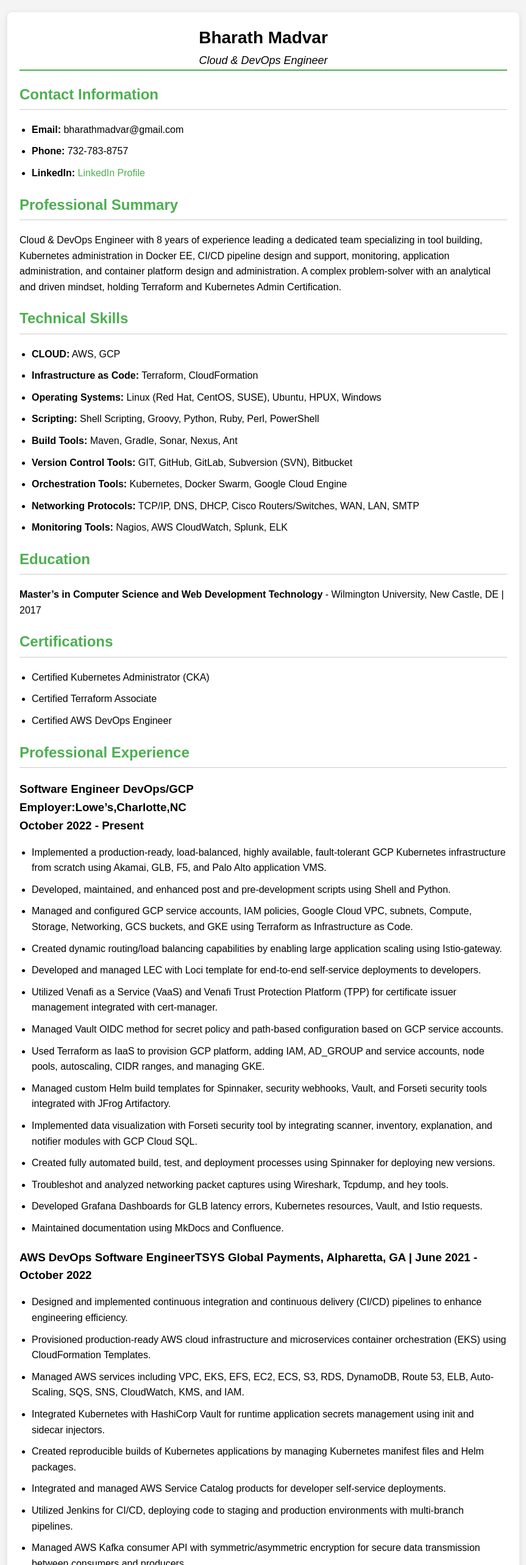
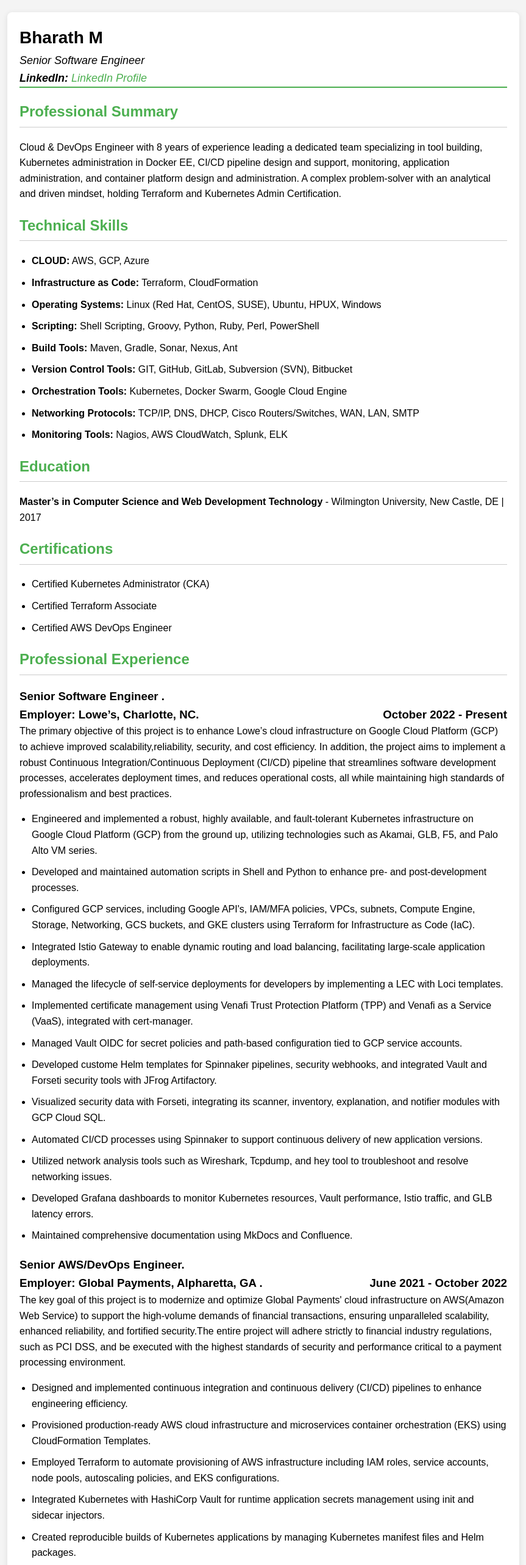
Before and after one commit to Bharath420/resume, a React (Create React App) app: page / in a window 1280 px wide. Shown: the top 2566 px of the page at 61% size, without its empty margins (208-1071 px from the left). Built offline with nearby package versions, Linux system fonts and the light colour scheme.

Commit message:
Initial commit

```diff
--- a/src/App.css
+++ b/src/App.css
@@ -17,7 +17,7 @@
 }
 
 .header {
-  text-align: center;
+  text-align: left;
   border-bottom: 2px solid #4CAF50;
   margin-bottom: 20px;
 }
--- a/src/App.js
+++ b/src/App.js
@@ -5,18 +5,10 @@
   return (
     <div className="resume-container">
 <header className="header">
-        <h1>Bharath Madvar</h1>
-        <p>Cloud & DevOps Engineer</p>
+  <h1>Bharath M</h1>
+  <p>Senior Software Engineer</p>
+  <p><strong>LinkedIn:</strong> <a href="https://www.linkedin.com/in/bharath-madvar-230a03271/" target="_blank" rel="noopener noreferrer">LinkedIn Profile</a></p>
 </header>
-
-      <section className="contact-info">
-        <h2>Contact Information</h2>
-        <ul>
-          <li><strong>Email:</strong> bharathmadvar@gmail.com</li>
-          <li><strong>Phone:</strong> 732-783-8757</li>
-          <li><strong>LinkedIn:</strong> <a href="https://www.linkedin.com/in/bharath-madvar-230a03271/" target="_blank" rel="noopener noreferrer">LinkedIn Profile</a></li>
-        </ul>
-      </section>
 
     <section className="professional-summary">
     <h2>Professional Summary</h2>
@@ -31,7 +23,7 @@
       <section className="technical-skills">
         <h2>Technical Skills</h2>
         <ul>
-          <li><strong>CLOUD:</strong> AWS, GCP</li>
+          <li><strong>CLOUD:</strong> AWS, GCP, Azure</li>
           <li><strong>Infrastructure as Code:</strong> Terraform, CloudFormation</li>
           <li><strong>Operating Systems:</strong> Linux (Red Hat, CentOS, SUSE), Ubuntu, HPUX, Windows</li>
           <li><strong>Scripting:</strong> Shell Scripting, Groovy, Python, Ruby, Perl, PowerShell</li>
@@ -60,35 +52,47 @@
     <section className="experience">
     <h2>Professional Experience</h2>
     <div className="job">
-        <h3>Software Engineer DevOps/GCP</h3>
-        <h3><strong>Employer:Lowe’s,Charlotte,NC</strong></h3>
-        <h3><span> October 2022 - Present</span></h3>
+    <h3>Senior Software Engineer .</h3>
+    <h3>
+    <strong>Employer: Lowe’s, Charlotte, NC.
+    <span style={{ float: 'right' }}>October 2022 - Present</span>
+    </strong>
+    </h3>
+    <p>The primary objective of this project is to enhance Lowe’s
+     cloud infrastructure on Google Cloud Platform (GCP) to achieve improved scalability,reliability, security, and cost efficiency.
+     In addition, the project aims to implement a robust Continuous Integration/Continuous Deployment (CI/CD) pipeline that streamlines software development processes, accelerates deployment times, and reduces operational costs,
+     all while maintaining high standards of professionalism and best practices.</p>
           <ul>
-            <li>Implemented a production-ready, load-balanced, highly available, fault-tolerant GCP Kubernetes infrastructure from scratch using Akamai, GLB, F5, and Palo Alto application VMS.</li>
-            <li>Developed, maintained, and enhanced post and pre-development scripts using Shell and Python.</li>
-            <li>Managed and configured GCP service accounts, IAM policies, Google Cloud VPC, subnets, Compute, Storage, Networking, GCS buckets, and GKE using Terraform as Infrastructure as Code.</li>
-            <li>Created dynamic routing/load balancing capabilities by enabling large application scaling using Istio-gateway.</li>
-            <li>Developed and managed LEC with Loci template for end-to-end self-service deployments to developers.</li>
-            <li>Utilized Venafi as a Service (VaaS) and Venafi Trust Protection Platform (TPP) for certificate issuer management integrated with cert-manager.</li>
-            <li>Managed Vault OIDC method for secret policy and path-based configuration based on GCP service accounts.</li>
-            <li>Used Terraform as IaaS to provision GCP platform, adding IAM, AD_GROUP and service accounts, node pools, autoscaling, CIDR ranges, and managing GKE.</li>
-            <li>Managed custom Helm build templates for Spinnaker, security webhooks, Vault, and Forseti security tools integrated with JFrog Artifactory.</li>
-            <li>Implemented data visualization with Forseti security tool by integrating scanner, inventory, explanation, and notifier modules with GCP Cloud SQL.</li>
-            <li>Created fully automated build, test, and deployment processes using Spinnaker for deploying new versions.</li>
-            <li>Troubleshot and analyzed networking packet captures using Wireshark, Tcpdump, and hey tools.</li>
-            <li>Developed Grafana Dashboards for GLB latency errors, Kubernetes resources, Vault, and Istio requests.</li>
-            <li>Maintained documentation using MkDocs and Confluence.</li>
+          <li>Engineered and implemented a robust, highly available, and fault-tolerant Kubernetes infrastructure on Google Cloud Platform (GCP) from the ground up, utilizing technologies such as Akamai, GLB, F5, and Palo Alto VM series.</li>
+          <li>Developed and maintained automation scripts in Shell and Python to enhance pre- and post-development processes.</li>
+          <li>Configured GCP services, including Google API's, IAM/MFA policies, VPCs, subnets, Compute Engine, Storage, Networking, GCS buckets, and GKE clusters using Terraform for Infrastructure as Code (IaC).</li>
+          <li>Integrated Istio Gateway to enable dynamic routing and load balancing, facilitating large-scale application deployments.</li>
+          <li>Managed the lifecycle of self-service deployments for developers by implementing a LEC with Loci templates.</li>
+          <li>Implemented certificate management using Venafi Trust Protection Platform (TPP) and Venafi as a Service (VaaS), integrated with cert-manager.</li>
+          <li>Managed Vault OIDC for secret policies and path-based configuration tied to GCP service accounts.</li>
+          <li>Developed custome Helm templates for Spinnaker pipelines, security webhooks, and integrated Vault and Forseti security tools with JFrog Artifactory.</li>
+          <li>Visualized security data with Forseti, integrating its scanner, inventory, explanation, and notifier modules with GCP Cloud SQL.</li>
+          <li>Automated CI/CD processes using Spinnaker to support continuous delivery of new application versions.</li>
+          <li>Utilized network analysis tools such as Wireshark, Tcpdump, and hey tool to troubleshoot and resolve networking issues.</li>
+          <li>Developed Grafana dashboards to monitor Kubernetes resources, Vault performance, Istio traffic, and GLB latency errors.</li>
+          <li>Maintained comprehensive documentation using MkDocs and Confluence.</li>
           </ul>
       </div>
 
         <div className="job">
+          <h3>Senior AWS/DevOps Engineer.</h3>
           <h3>
-          <p> AWS DevOps Software Engineer
-          <span>TSYS Global Payments, Alpharetta, GA | June 2021 - October 2022</span> </p> </h3>
+            <strong>Employer: Global Payments, Alpharetta, GA .
+            <span style={{ float: 'right' }}>June 2021 - October 2022</span>
+            </strong>
+        </h3>
+        <p>The key goal of this project is to modernize and optimize Global Payments' cloud infrastructure on AWS(Amazon Web Service) to support the high-volume demands of financial transactions,
+          ensuring unparalleled scalability, enhanced reliability, and fortified security.The entire project will adhere strictly to financial industry regulations, such as PCI DSS,
+          and be executed with the highest standards of security and performance critical to a payment processing environment.</p>
           <ul>
             <li>Designed and implemented continuous integration and continuous delivery (CI/CD) pipelines to enhance engineering efficiency.</li>
             <li>Provisioned production-ready AWS cloud infrastructure and microservices container orchestration (EKS) using CloudFormation Templates.</li>
-            <li>Managed AWS services including VPC, EKS, EFS, EC2, ECS, S3, RDS, DynamoDB, Route 53, ELB, Auto-Scaling, SQS, SNS, CloudWatch, KMS, and IAM.</li>
+            <li>Employed Terraform to automate provisioning of AWS infrastructure including IAM roles, service accounts, node pools, autoscaling policies, and EKS configurations.</li>
             <li>Integrated Kubernetes with HashiCorp Vault for runtime application secrets management using init and sidecar injectors.</li>
             <li>Created reproducible builds of Kubernetes applications by managing Kubernetes manifest files and Helm packages.</li>
             <li>Integrated and managed AWS Service Catalog products for developer self-service deployments.</li>
@@ -100,37 +104,52 @@
         </div>
 
         <div className="job">
-        <h3><p>AWS/GCP Cloud Engineer at <span>Object Computing, Inc., Saint Louis, MO | March 2019 - May 2021</span> </p></h3>
+  <h3>Cloud Infrastructure Engineer</h3>
+  <h3>
+    <strong>
+      Employer: Object Computing, Inc., Saint Louis, Missouri.
+      <span style={{ float: 'right' }}> March 2018 - May 2021</span> </strong>
+      </h3>
+    <p>As a Cloud Infrastructure Engineer at Object Computing, Inc., I successfully managed and optimized cloud environments for multiple high-profile clients, including Boeing and the North Dakota Department of Health. My role involved leveraging Infrastructure as Code (IaC) principles, implementing CI/CD pipelines, and orchestrating containerization strategies,
+      all while ensuring compliance and enhancing operational efficiency.</p>
+  <h3 style={{ marginTop: '10px' }}>
+    <strong>Clients: Boeing</strong>
+  </h3>
   <ul>
-            <li>Designed and implemented CI/CD pipelines using Jenkins and GitLab CI/CD.</li>
-            <li>Managed Infrastructure as Code (IaC) with Terraform and CloudFormation for cloud resource provisioning, including EC2 instances, S3 buckets, and RDS databases.</li>
-            <li>Managed AWS services such as VPC, EC2, ECS, S3, RDS, DynamoDB, EFS, Route53, ELB, Auto-Scaling, SQS, SNS, CloudWatch, KMS, and IAM.</li>
-            <li>Configured and managed Docker and Kubernetes containerization platforms, including Docker images and Kubernetes resources.</li>
-            <li>Utilized monitoring and logging tools like Prometheus, Grafana, ELK Stack, and AWS CloudWatch.</li>
+    <li>Managed Infrastructure as Code (IaC) using CloudFormation Templates for provisioning and automating AWS resources, ensuring consistent and repeatable environments while reducing manual intervention.</li>
+    <li>Utilized CloudFormation to define, deploy, and update infrastructure stacks, enhancing scalability, resource tracking, and version control for infrastructure deployments.</li>
+    <li>Configured and managed Docker images for containerization on Elastic Kubernetes Service (EKS), overseeing both Docker cosmos image creation and Kubernetes resource management.</li>
+    <li>Created monitoring Grafana dashboards for all production clusters by integrating cluster API.</li>
     <li>Collaborated with cross-functional teams to deliver high-quality software releases.</li>
   </ul>
+
+  <h3 style={{ marginTop: '10px' }}>
+    <strong>North Dakota Department of Health</strong>
+  </h3>
+  <ul>
+    <li>Constructed and installed servers through Azure Resource Manager (ARM) Templates or Azure Portal.</li>
+    <li>Developed and designed Azure DevOps pipeline to manage resources across multiple subscriptions in Azure.</li>
+    <li>Provisioned servers/instances using infrastructure as code such as Terraform and CloudFormation, with code stored in a private repository and constantly updated.</li>
+    <li>Integrated Docker container orchestration framework using Kubernetes by creating pods, Config Maps, and deployments.</li>
+    <li>Used Splunk APM for log aggregation and analysis on different application servers, integrating Splunk with Single Sign-On authentication and ServiceNow ticketing tool.</li>
+  </ul>
 </div>
-
    <div className="job">
         <h3>DevOps Engineer</h3>
-          <span>Unigo Inc., Irving, Texas | April 2018 - March 2019</span>
+        <h3>
+        <strong>Employer: Mastercard Inc, O'Fallon, Missouri.
+            <span style={{ float: 'right' }}> April 2017 - March 2018</span>
+            </strong>
+          </h3>
           <ul>
-            <li>Automated release pipeline for zero-touch deployment using Jenkins, Bitbucket, and JFrog.</li>
-            <li>Assisted developers with establishing branching and labeling conventions.</li>
-            <li>Deployed artifacts to JFrog Artifactory using Maven dependency management.</li>
-            <li>Configured CloudBees Enterprise Jenkins for CI automation and managed plugins, security, and master/worker configurations.</li>
-            <li>Utilized Python and Bash scripting for automation tasks.</li>
-            <li>Maintained a test environment for automation for QA, Product Management, and Product Support using IBM Cloud Services.</li>
-            <li>Employed Docker containers for rapid deployment of Linux-based applications.</li>
-            <li>Created and maintained Jenkins health reports and Confluence documentation.</li>
-            <li>Utilized GSM and Remedy Smart IT for incident and change management.</li>
+          <li>Automated CI/CD pipelines for zero-touch deployments using Jenkins, Bitbucket, and JFrog Artifactory, significantly reducing manual intervention.</li>
+          <li>Deployed artifacts to JFrog Artifactory using Maven and managed dependencies for multiple environments.</li>
+          <li>Configured CloudBees Enterprise Jenkins for CI automation, managing plugins, security, and master-slave configurations.</li>
+          <li>Maintained and managed test environments across IBM Cloud services, supporting QA, Product Management, and Product Support.</li>
+          <li>Deployed and managed Linux-based applications using Docker for rapid and scalable development environments.</li>
+          <li>Utilized GSM and Remedy Smart IT for effective incident and change management.</li>
           </ul>
         </div>
-      </section>
-
-      <section className="projects">
-        <h2>Projects</h2>
-        <p>Details about your projects can go here.</p>
       </section>
     </div>
   );
```
Lines whose indentation alone changed are shown as unchanged.
